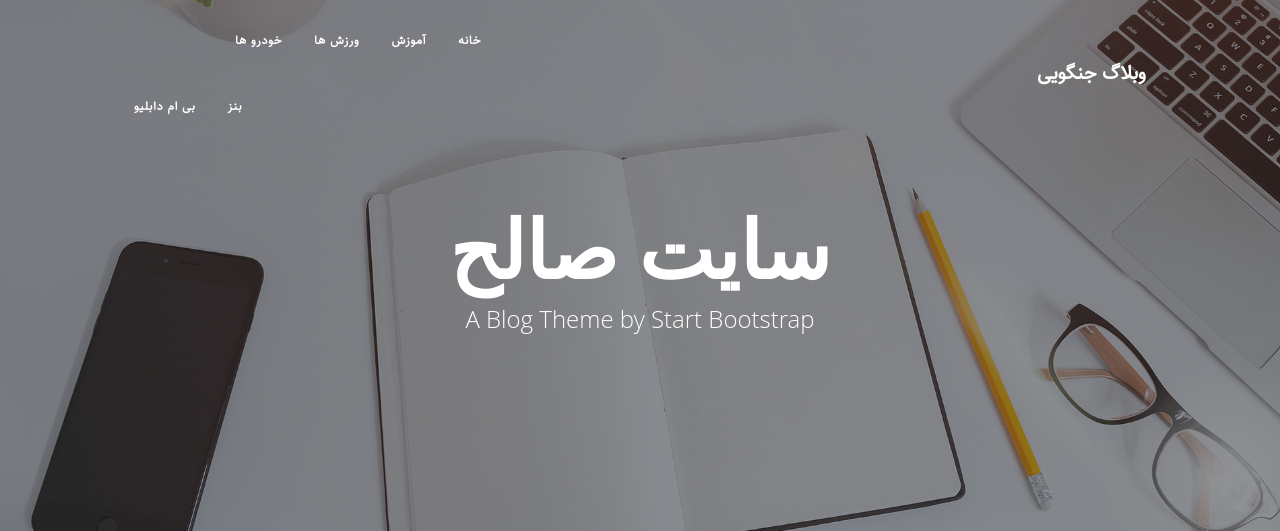
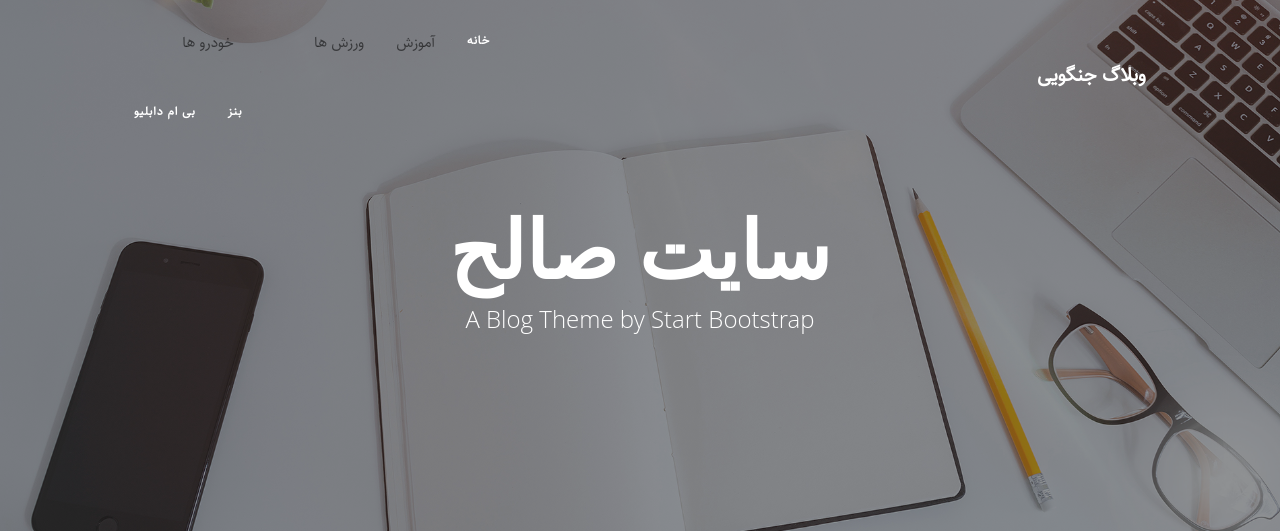
Before and after one commit to salehghari/first_django, a Django app: a page that uses blog/templates/blog/partials/category_navbar.html in a window 1280 px wide. Shown: the top 531 px of the page. Run offline with Django 3.2, Linux system fonts and the light colour scheme; data comes from the database, SQL or seed files in the repository; some libraries are stand-ins or nearby versions.

Commit message:
add navbar style (not completed)

```diff
--- a/blog/templates/blog/partials/category_navbar.html
+++ b/blog/templates/blog/partials/category_navbar.html
@@ -1,9 +1,9 @@
-<div class="collapse navbar-collapse" id="navbarResponsive">
+<div class="collapse navbar-collapse nav" id="navbarResponsive">
     <ul class="navbar-nav ms-auto py-4 py-lg-0">
         <li class="nav-item"><a class="nav-link px-lg-3 py-3 py-lg-4" href="home.html">خانه</a></li>
         {% for cat in category %}
             {% if cat.parent == None %}
-                <li class="nav-item"><a class="nav-link px-lg-3 py-3 py-lg-4" href="{% url 'category' cat.slug %}">{{cat.title}}</a>
+                <li class="nav-fill"><a class="nav-link px-lg-3 py-3 py-lg-4" href="{% url 'category' cat.slug %}">{{cat.title}}</a>
                     {% if cat.children.all %}
                         {% include 'blog/partials/category_loop.html' %}
                     {% endif %}
```
Also changed, not shown: blog/static/blog/css/rtl.css (line endings or trailing spaces), blog/static/blog/js/scripts.js (line endings or trailing spaces).
